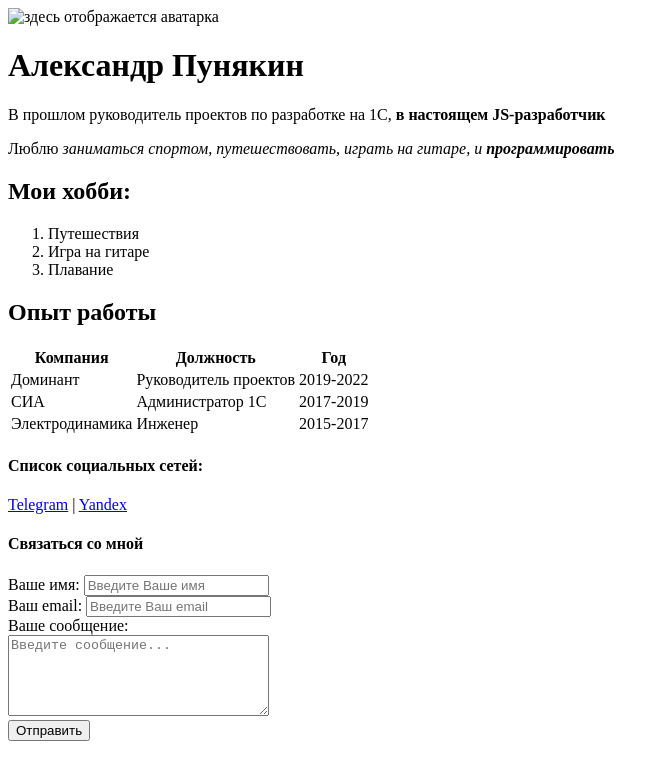
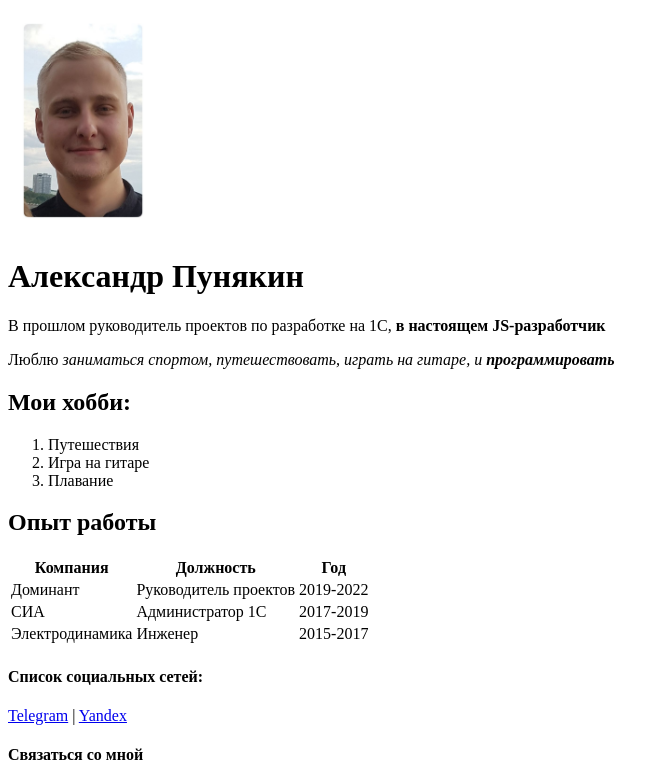
Before and after one commit to flayer1306/resume, a plain HTML site: page index.html in a window 1280 px wide. Shown: the top 782 px of the page, without its empty margins (0-669 px from the left). Drawn offline with Linux system fonts and the light colour scheme; the site is published under a folder, as on GitHub Pages, so addresses that start at the root find nothing.

Commit message:
Update index.html

```diff
--- a/index.html
+++ b/index.html
@@ -7,7 +7,7 @@
     <title>Resume Aleksandr</title>
 </head>
 <body>
-<img src="/imgs/avatar.jpeg" alt="здесь отображается аватарка" width="150">
+<img src="./imgs/avatar.jpeg" alt="здесь отображается аватарка" width="150">
 <h1>Александр Пунякин</h1>
 <p>В прошлом руководитель проектов по разработке на 1С, <strong>в настоящем JS-разработчик</strong></p>
 <p>Люблю <em>заниматься спортом, путешествовать, играть на гитаре, и <strong>программировать</strong> </em></p>
```
